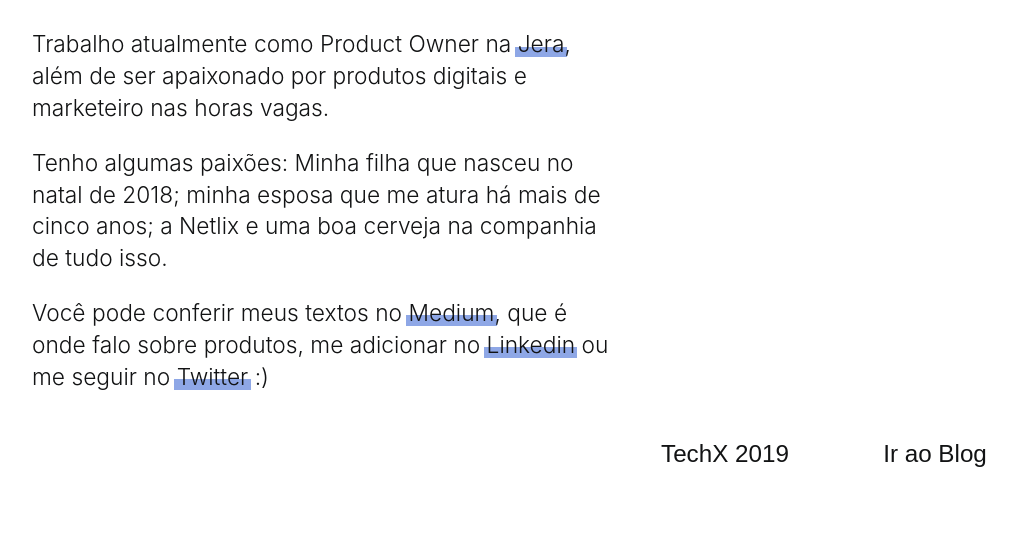
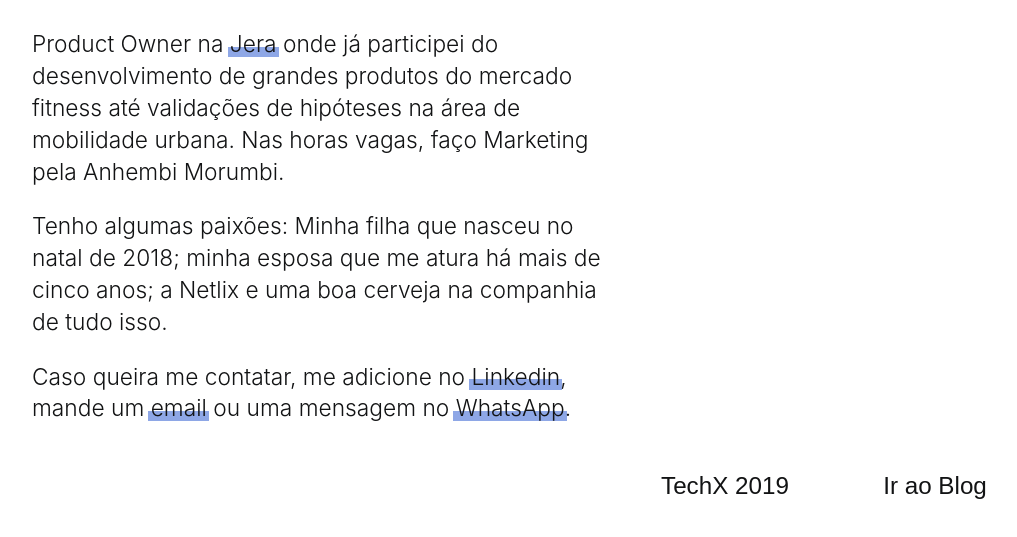
Before and after one commit to oisergiofelix/oisergiofelix.github.io, a plain HTML site: page index.html in a window 1280 px wide. Shown: the part 203-740 px from the top of the page, without its empty margins (104-1121 px from the left). Drawn offline with Linux system fonts and the light colour scheme.

Commit message:
Update index.html
text ajust

```diff
--- a/index.html
+++ b/index.html
@@ -96,8 +96,9 @@
     Sou o Sérgio Felix.
     </p>
     <p>
-    Trabalho atualmente como Product Owner na <a href="https://jera.com.br" target="_blank">Jera</a>,
-    além de ser apaixonado por produtos digitais e marketeiro nas horas vagas.
+    Product Owner na <a href="https://jera.com.br" target="_blank">Jera</a>
+    onde já participei do desenvolvimento de grandes produtos do mercado fitness até validações
+    de hipóteses na área de mobilidade urbana. Nas horas vagas, faço Marketing pela Anhembi Morumbi.
     </p>
     <p>
     Tenho algumas paixões: Minha filha que nasceu no natal de 2018;
@@ -105,9 +106,9 @@
     a Netlix e uma boa cerveja na companhia de tudo isso.
     </p>
     <p>
-    Você pode conferir meus textos no <a href="https://medium.com/@oisergiofelix" target="_blank">Medium</a>,
-    que é onde falo sobre produtos, me adicionar no <a href="https://www.linkedin.com/in/osergiofelix" target="_blank">Linkedin</a>
-    ou me seguir no <a href="https://twitter.com/oisergiofelix" target="_blank">Twitter</a> :)
+    Caso queira me contatar, me adicione no <a href="https://www.linkedin.com/in/osergiofelix" target="_blank">Linkedin</a>,
+    mande um <a href="mailto:olasergiofelix@gmail.com" target="_blank">email</a> ou uma mensagem no
+    <a href="https://api.whatsapp.com/send?phone=5567992590520" target="_blank">WhatsApp</a>.
     </p>
     <button class="button" onclick="window.open('https://medium.com/oisergiofelix')" target="_blank" style="vertical-align:middle">
     <span>Ir ao Blog</span>
```
